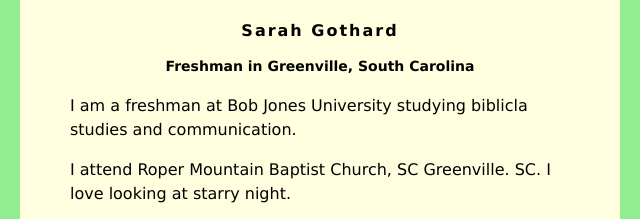
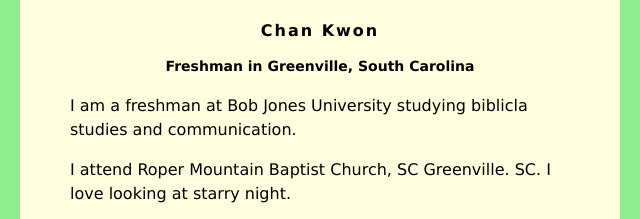
Before and after one commit to juchankwon/juchankwon.github.io, a plain HTML site: page index.html in a window 1280 px wide. Shown: the top 219 px of the page, 320-960 px from the left. Drawn offline with Linux system fonts and the light colour scheme.

Commit message:
Update index.html

```diff
--- a/index.html
+++ b/index.html
@@ -30,7 +30,7 @@ h3 {
 </head>
 <body>
     <div id="content">
-        <h1>Sarah Gothard</h1>
+        <h1>Chan Kwon</h1>
         <h2>Freshman in Greenville, South Carolina</h2>
 
          <p>I am a freshman at Bob Jones University studying biblicla studies and communication.</p>
```
